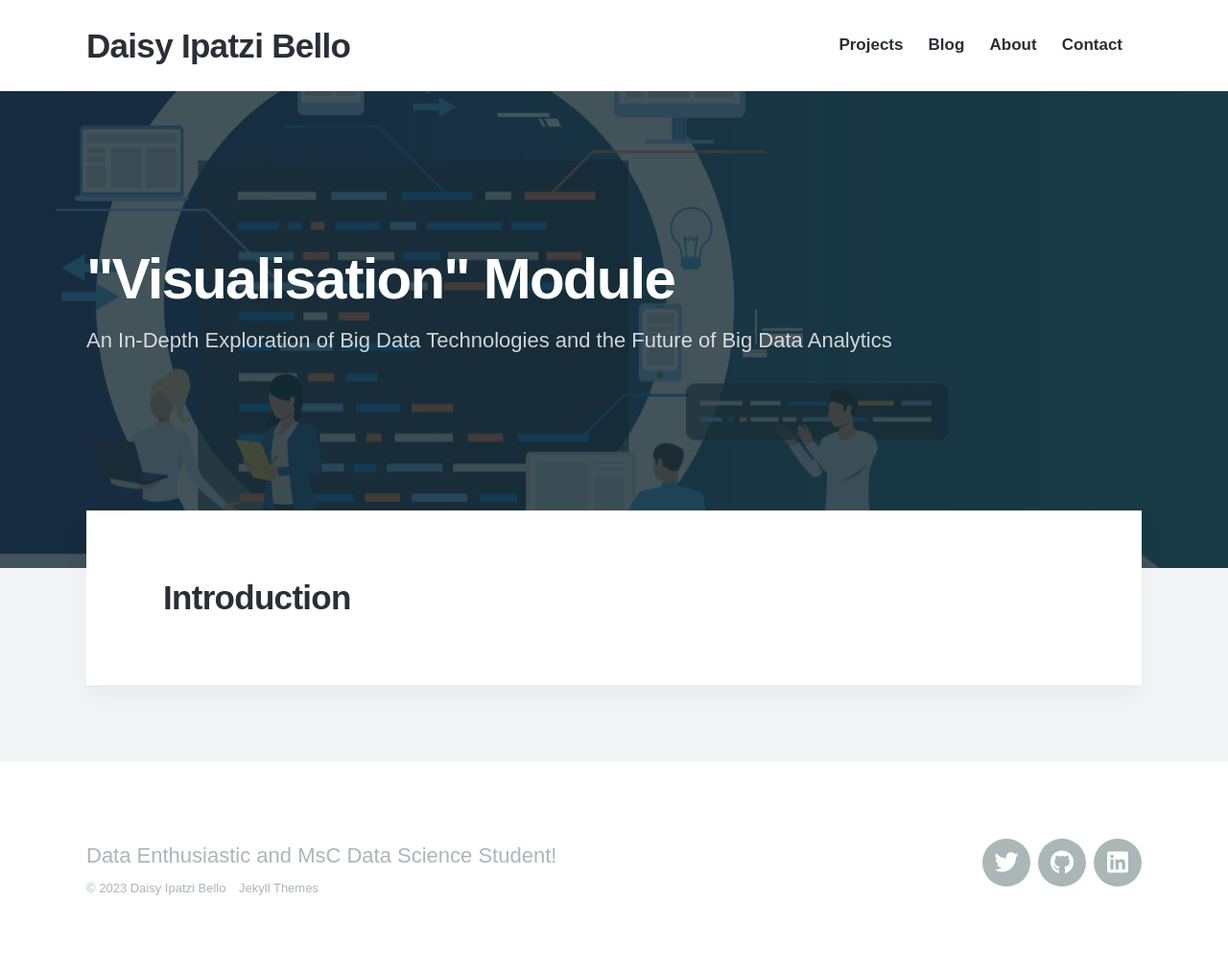
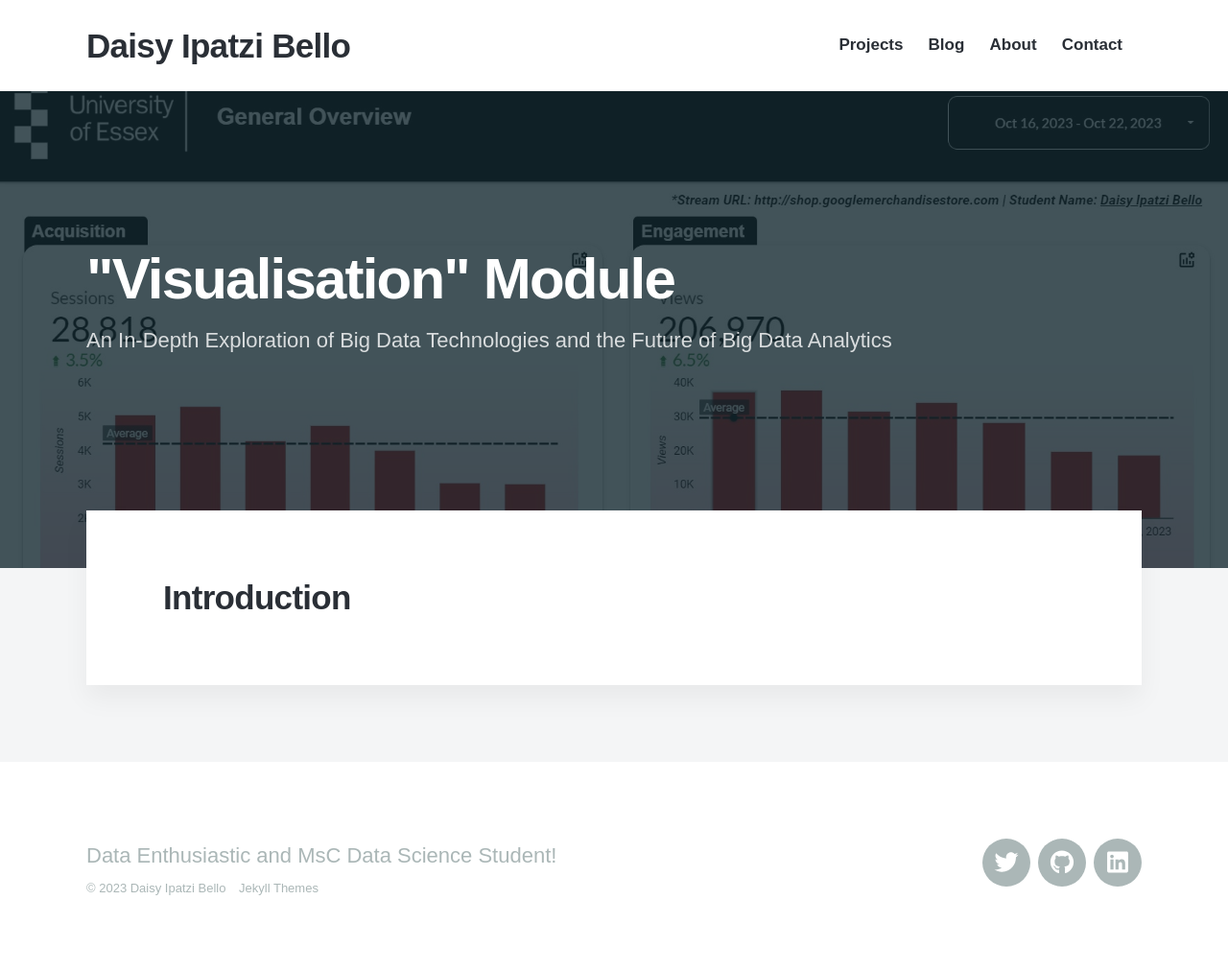
Before and after one commit to DaisyIpatzi/daisyipatzi.github.io, a Jekyll site: the page built from _projects/2023-10-27-visualisation.md, in a window 1280 px wide. Shown: the whole page at 96% size. Built offline with Jekyll 4.4.1, drawn with Linux system fonts in a browser that asks for light colours; nearby versions of some CDN libraries; some web fonts are replaced.

Commit message:
Update 2023-10-27-visualisation.md

```diff
--- a/_projects/2023-10-27-visualisation.md
+++ b/_projects/2023-10-27-visualisation.md
@@ -3,7 +3,7 @@ title: '"Visualisation" Module'
 subtitle: 'An In-Depth Exploration of Big Data Technologies and the Future of Big Data Analytics'
 date: 2023-10-27 00:00:00
 description: Google Merchandise Store's Demo Dashboard.
-featured_image: '/images/demo/DBD_1.jpg'
+featured_image: 'images/demo/dash2.jpg'
 ---
 
 ## Introduction
```
